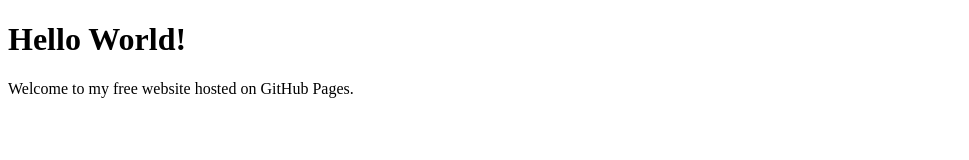
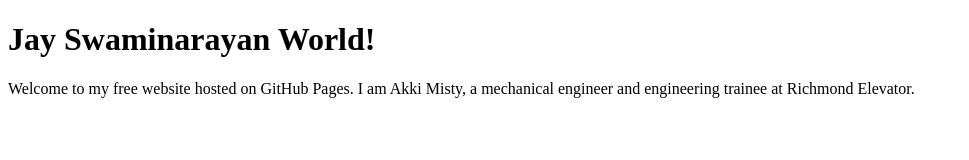
Before and after one commit to Akkimity/Akkimity.github.io, a plain HTML site: page index.html in a window 1280 px wide. Shown: the whole page, without its empty margins (0-969 px from the left). Drawn offline with Linux system fonts and the light colour scheme.

Commit message:
Update index.html

```diff
--- a/index.html
+++ b/index.html
@@ -5,7 +5,8 @@
     <title>My GitHub Website</title>
 </head>
 <body>
-    <h1>Hello World!</h1>
-    <p>Welcome to my free website hosted on GitHub Pages.</p>
+    <h1>Jay Swaminarayan  World!</h1>
+    <p>Welcome to my free website hosted on GitHub Pages. I am Akki Misty, a mechanical engineer and engineering trainee at Richmond Elevator. </p>
 </body>
+
 </html>
```
